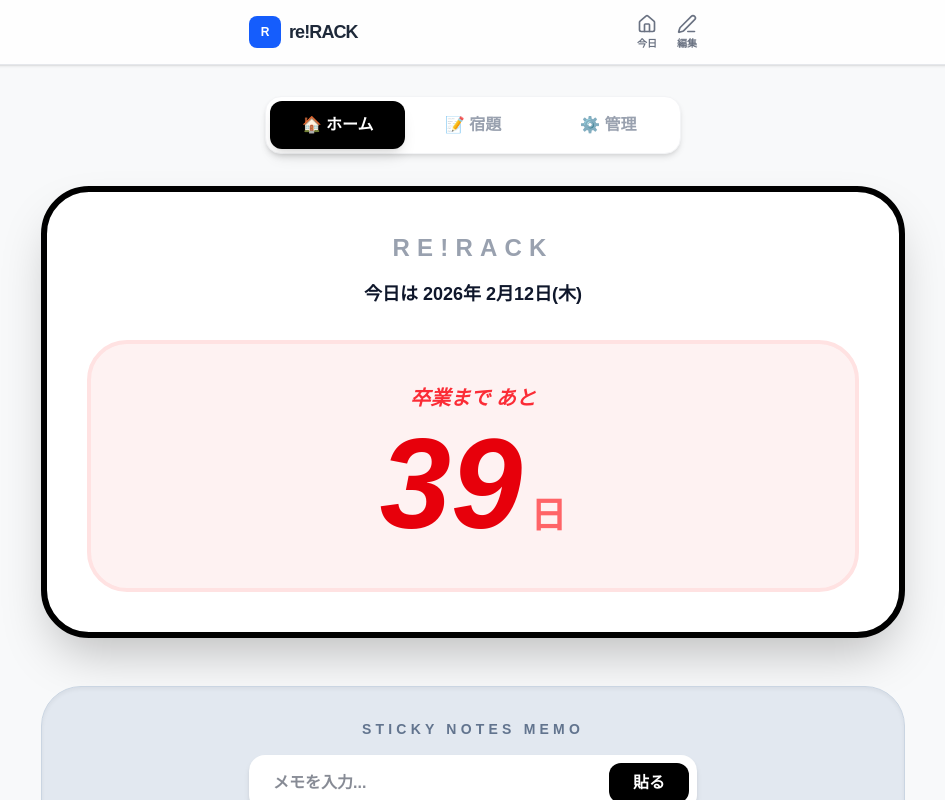
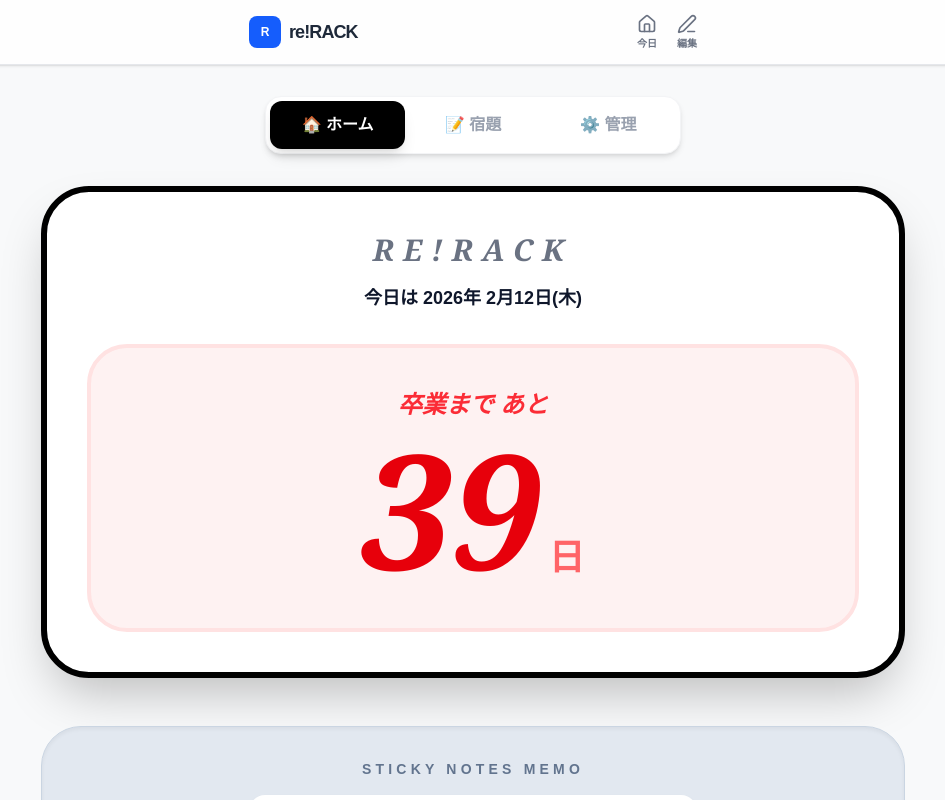
Before and after one commit to nasimanyo/rerack-app, a Next.js app: page / in a window 1280 px wide. Shown: the top 800 px of the page, without its empty margins (167-1112 px from the left). Built offline with nearby package versions, Linux system fonts and the light colour scheme; no server answers; the database is empty.

Commit message:
edit is font

```diff
--- a/app/page.tsx
+++ b/app/page.tsx
@@ -17,7 +17,6 @@ interface StickyNote {
 type TabType = "home" | "homework" | "admin";
 
 export default function Home() {
-  // 基本的な状態管理
   const [activeTab, setActiveTab] = useState<TabType>("home");
   const [selectedDate, setSelectedDate] = useState<string>(format(new Date(), "yyyy-MM-dd"));
   const [post, setPost] = useState<any>(null);
@@ -25,7 +24,6 @@ export default function Home() {
   const [notes, setNotes] = useState<StickyNote[]>([]);
   const [noteInput, setNoteInput] = useState("");
 
-  // データの取得
   useEffect(() => {
     const fetchPost = async () => {
       setLoading(true);
@@ -36,16 +34,13 @@ export default function Home() {
     fetchPost();
   }, [selectedDate]);
 
-  // 卒業式カウントダウン
   const daysToGraduation = differenceInDays(new Date("2026-03-24"), new Date());
 
-  // 日付変更（矢印用）
   const changeDate = (amount: number) => {
     const newDate = amount > 0 ? addDays(new Date(selectedDate), 1) : subDays(new Date(selectedDate), 1);
     setSelectedDate(format(newDate, "yyyy-MM-dd"));
   };
 
-  // 付箋追加
   const addNote = () => {
     if (!noteInput.trim()) return;
     const colors = ["bg-yellow-200", "bg-pink-200", "bg-blue-200", "bg-green-200"];
@@ -60,13 +55,11 @@ export default function Home() {
 
   return (
     <div className="min-h-screen bg-[#F8F9FA] text-slate-900 pb-20 font-sans">
-      {/* 共通ヘッダー */}
       <Header
         onGoToToday={() => setSelectedDate(format(new Date(), "yyyy-MM-dd"))}
         onOpenAdmin={() => setActiveTab("admin")}
       />
 
-      {/* タブ切り替えボタン */}
       <div className="max-w-md mx-auto pt-24 px-4">
         <div className="flex bg-white p-1 rounded-2xl shadow-md border border-gray-100">
           <button onClick={() => setActiveTab("home")} className={`flex-1 py-3 rounded-xl font-bold transition ${activeTab === "home" ? "bg-black text-white shadow-lg" : "text-gray-400"}`}>🏠 ホーム</button>
@@ -80,11 +73,15 @@ export default function Home() {
         {/* --- 1. ホームタブ --- */}
         {activeTab === "home" && (
           <div className="bg-white p-10 rounded-[3rem] shadow-2xl border-[6px] border-black text-center animate-in fade-in zoom-in duration-300">
-            <h1 className="text-2xl font-black text-gray-400 tracking-[0.3em] uppercase mb-4">re!RACK</h1>
+            {/* タイトル：明朝体に変更 */}
+            <h1 className="text-3xl font-serif font-bold text-gray-500 tracking-[0.3em] uppercase mb-4 italic">re!RACK</h1>
             <p className="text-lg font-bold">今日は {format(new Date(), "yyyy年 M月d日(E)", { locale: ja })}</p>
+
             <div className="mt-8 p-10 bg-red-50 rounded-[2.5rem] border-4 border-red-100">
-              <p className="text-red-500 font-black text-xl mb-2 italic">卒業まで あと</p>
-              <p className="text-[8rem] leading-none font-black text-red-600 italic">
+              {/* テキスト：明朝体に変更 */}
+              <p className="text-red-500 font-serif font-bold text-2xl mb-2 italic">卒業まで あと</p>
+              {/* 数字：明朝体に変更 */}
+              <p className="text-[10rem] leading-none font-serif font-black text-red-600 italic">
                 {daysToGraduation}<span className="text-4xl not-italic ml-2 text-red-400">日</span>
               </p>
             </div>
@@ -94,7 +91,6 @@ export default function Home() {
         {/* --- 2. 宿題タブ --- */}
         {activeTab === "homework" && (
           <div className="space-y-6 animate-in slide-in-from-right duration-300">
-            {/* 日付ナビゲーション */}
             <div className="bg-white p-4 rounded-2xl shadow-md flex items-center justify-between border-2 border-black">
               <button onClick={() => changeDate(-1)} className="p-2 hover:bg-gray-100 rounded-full text-2xl">⬅️</button>
               <div className="text-center">
@@ -104,12 +100,11 @@ export default function Home() {
               <button onClick={() => changeDate(1)} className="p-2 hover:bg-gray-100 rounded-full text-2xl">➡️</button>
             </div>
 
-            {/* 予定内容 */}
             <section className="bg-white rounded-[2.5rem] shadow-lg p-8 border border-gray-100">
               {loading ? (
-                <div className="py-20 text-center animate-pulse text-gray-300 font-black text-2xl tracking-tighter">LOADING...</div>
+                <div className="py-20 text-center animate-pulse text-gray-300 font-black text-2xl tracking-tighter font-sans">LOADING...</div>
               ) : post ? (
-                <div className="grid gap-4">
+                <div className="grid gap-4 font-sans">
                   <div className="p-6 rounded-2xl bg-blue-50 border-l-8 border-blue-500">
                     <span className="text-xs font-black text-blue-500 uppercase mb-1 block">📝 宿題</span>
                     <p className="text-2xl font-bold">{post.homework || "なし"}</p>
@@ -124,7 +119,7 @@ export default function Home() {
                   </div>
                 </div>
               ) : (
-                <div className="py-20 text-center border-4 border-dashed border-gray-100 rounded-[2rem] text-gray-300 font-bold">
+                <div className="py-20 text-center border-4 border-dashed border-gray-100 rounded-[2rem] text-gray-300 font-bold font-sans">
                   予定が登録されていません
                 </div>
               )}
@@ -136,7 +131,7 @@ export default function Home() {
         {activeTab === "admin" && (
           <div className="animate-in slide-in-from-bottom duration-300">
             <div className="bg-white rounded-[2.5rem] shadow-xl p-8 border-4 border-dashed border-gray-200">
-              <h2 className="text-xl font-black mb-6 text-center text-gray-400">DATE SELECT & EDIT</h2>
+              <h2 className="text-xl font-black mb-6 text-center text-gray-400 font-sans">DATE SELECT & EDIT</h2>
               <div className="flex justify-center bg-gray-50 p-6 rounded-3xl border border-gray-100 mb-8 overflow-x-auto">
                 <Calendar
                   onDateClick={(date: any) => {
@@ -150,23 +145,23 @@ export default function Home() {
           </div>
         )}
 
-        {/* 共通：便利ツール（付箋ボード） */}
+        {/* 付箋ボード（共通） */}
         <section className="mt-12 bg-slate-200 rounded-[2.5rem] p-8 min-h-[300px] shadow-inner border border-slate-300">
-          <h2 className="text-sm font-black text-slate-500 mb-4 tracking-[0.3em] uppercase text-center">Sticky Notes Memo</h2>
+          <h2 className="text-sm font-black text-slate-500 mb-4 tracking-[0.3em] uppercase text-center font-sans">Sticky Notes Memo</h2>
           <div className="flex gap-2 mb-8 max-w-md mx-auto bg-white p-2 rounded-2xl shadow-md">
             <input
               type="text"
               value={noteInput}
               onChange={(e) => setNoteInput(e.target.value)}
               placeholder="メモを入力..."
-              className="flex-1 px-4 py-2 border-none font-bold outline-none"
+              className="flex-1 px-4 py-2 border-none font-bold outline-none font-sans"
             />
-            <button onClick={addNote} className="bg-black text-white px-6 py-2 rounded-xl font-black active:scale-95 transition">貼る</button>
+            <button onClick={addNote} className="bg-black text-white px-6 py-2 rounded-xl font-black active:scale-95 transition font-sans">貼る</button>
           </div>
           <div className="flex flex-wrap gap-4 justify-center">
             {notes.map((note) => (
               <div key={note.id} onClick={() => setNotes(notes.filter(n => n.id !== note.id))} className={`${note.color} w-32 h-32 p-3 shadow-xl transform rotate-2 hover:rotate-0 transition-all cursor-pointer flex items-center justify-center text-center font-bold border-b-4 border-black/10 active:scale-90`}>
-                <p className="text-sm text-gray-800 break-all leading-tight">{note.text}</p>
+                <p className="text-sm text-gray-800 break-all leading-tight font-sans">{note.text}</p>
               </div>
             ))}
           </div>
```
